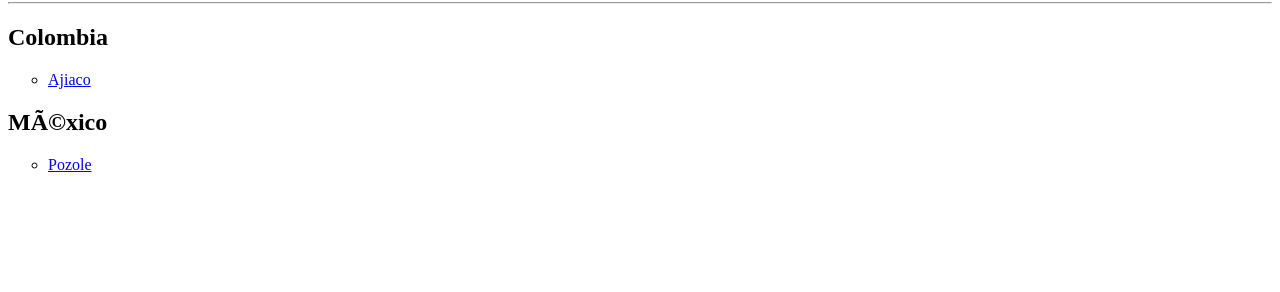
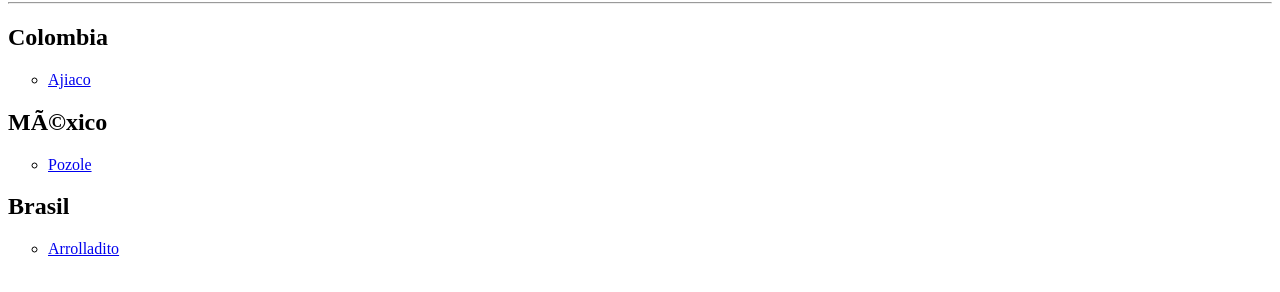
Before and after one commit to GEOVANYDELACRUZ/recetas_hispanoamericanas, a plain HTML site: page recetas/index.html in a window 1280 px wide. Shown: the part 274-566 px from the top of the page. Drawn offline with Linux system fonts and the light colour scheme.

Commit message:
Se soluciona conflicto

```diff
--- a/recetas/index.html
+++ b/recetas/index.html
@@ -21,6 +21,11 @@
 	<UL>
 		<LI type="circle"><A ID="enlace2" HREF="../Mexico/pozole.html">Pozole</A><BR></LI>
 	</UL>
+<H2>Brasil</H2>
+<P>
+	<UL>
+		<LI type="circle"><A ID="enlace3" HREF="../Brasil/arrolladito.html">Arrolladito</A><BR></LI>
+	</UL>
 </P>
 </BODY>
 </HTML>
```
